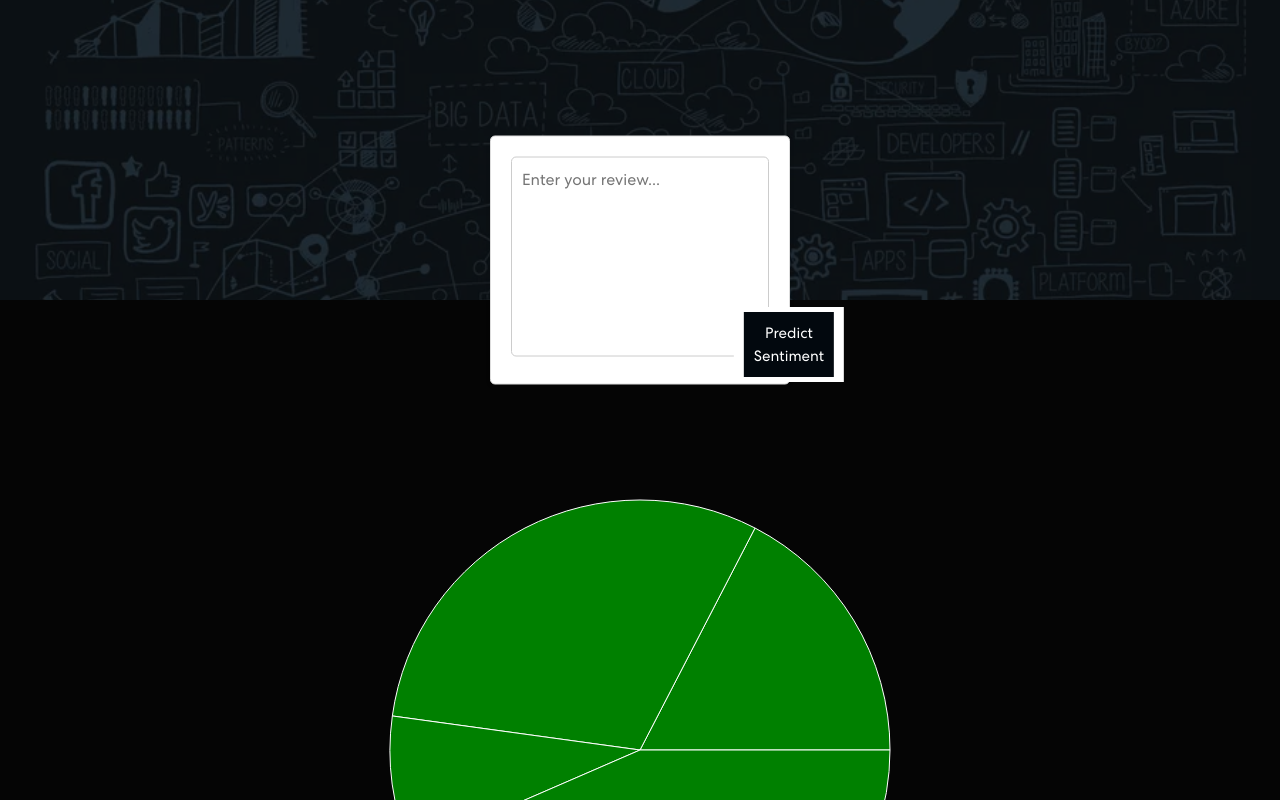
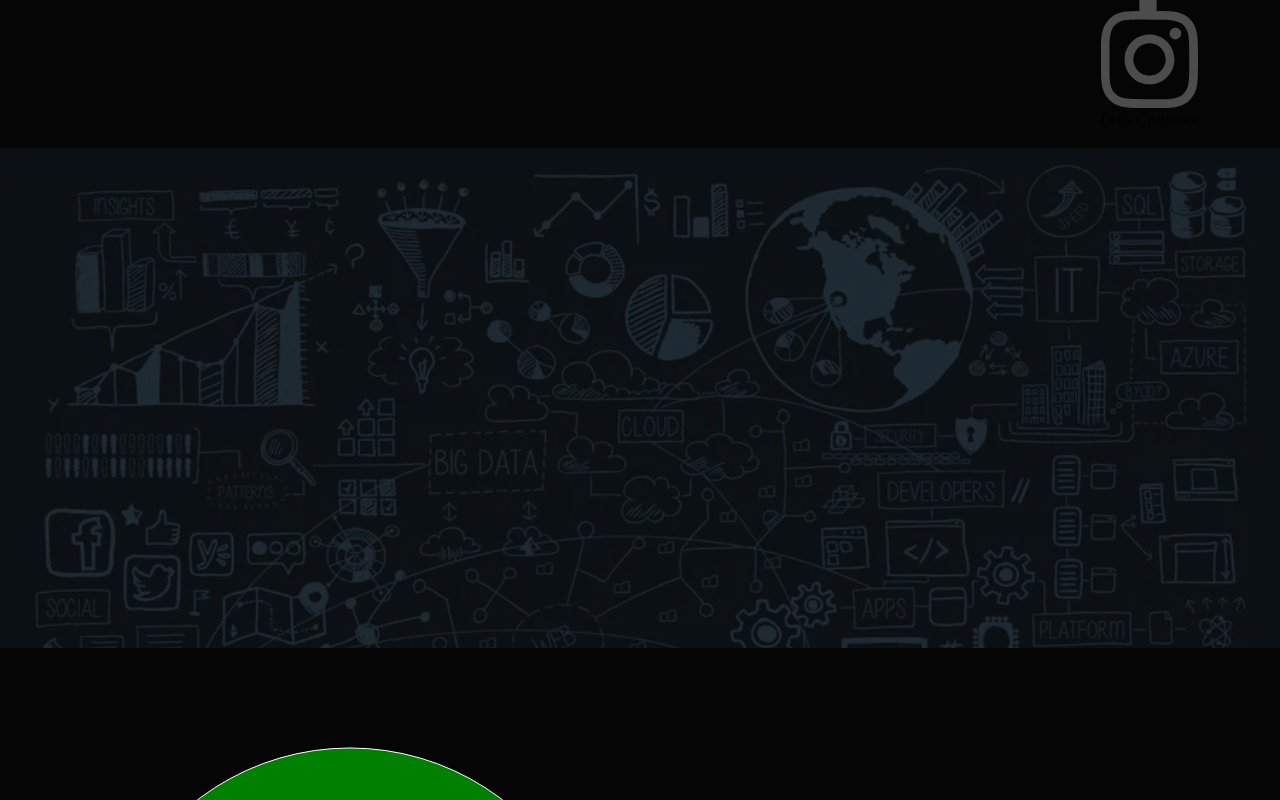
Before and after one commit to luckyim0519/AMD-hacakthon, a React (Create React App) app in the folder market_analysis_website/: page /graph in a window 1280 px wide. Shown: the part 200-1000 px from the top of the page. Built offline with nearby package versions, Linux system fonts and the light colour scheme.

Commit message:
route-problem-fixed

```diff
--- a/market_analysis_website/src/App.js
+++ b/market_analysis_website/src/App.js
@@ -1,30 +1,24 @@
-import React, { useRef } from 'react';
-
+import React from 'react';
 import './App.css';
+import { BrowserRouter as Router, Routes, Route } from 'react-router-dom';
 import { NavBar } from './components/NavBar';
 import { Banner } from './components/Banner';
 import 'bootstrap/dist/css/bootstrap.min.css';
 import { OutputBar } from './components/OutputBar';
 import { Graph } from './components/Graph';
 
-import { BrowserRouter as Router, Routes, Route } from 'react-router-dom';
-
 function App() {
   return (
-
-    <div className="App">
-
-      {/* <InputBar /> */}
-      <Banner />
-      <OutputBar />
-      <Router>
-
+    <Router>
+      <div className="App">
+        <NavBar />
+        <Banner />
         <Routes>
-        <Route path="/graph" element={<Graph />}></Route>
+          <Route path="/" element={<OutputBar />} />
+          <Route path="/graph" element={<Graph />} />
         </Routes>
-      </Router>
-
-    </div>
+      </div>
+    </Router>
   );
 }
 
--- a/market_analysis_website/src/components/Graph.css
+++ /dev/null
@@ -1,15 +0,0 @@
-/* graph.css */
-
-/* Style for the container of the pie chart */
-.graph-container {
-    display: flex;
-    justify-content: center;
-    align-items: flex-end; /* Align items at the bottom of the container */
-    height: 100vh; /* Set the container height to full viewport height */
-  }
-
-  /* Style for the pie chart */
-  .pie-chart {
-    width: 700px; /* Set the width of the chart */
-    height: 400px; /* Set the height of the chart */
-  }
--- a/market_analysis_website/src/components/Graph.js
+++ b/market_analysis_website/src/components/Graph.js
@@ -2,15 +2,14 @@
 
 import React from 'react';
 import { PieChart, Pie } from 'recharts';
-import './Graph.css'; // Import the CSS file
+
 
 export const Graph = () => {
     // Sample data
     const data = [
         { name: 'Geeksforgeeks', students: 400 },
-        { name: 'Technical scripter', students: 700 },
-        { name: 'Geek-i-knack', students: 200 },
-        { name: 'Geek-o-mania', students: 1000 }
+        { name: 'Technical scripter', students: 700 }
+
     ];
 
     return (
--- a/market_analysis_website/src/components/InputBar.css
+++ /dev/null
@@ -1,44 +0,0 @@
-/* InputBar.css */
-
-.input_div {
-    position: fixed;
-    top: 50%; /* Place the div at the vertical center */
-    left: 50%; /* Place the div at the horizontal center */
-    transform: translate(-50%, -50%); /* Center the div */
-    z-index: 999; /* Ensure the div appears above other content */
-    width: 300px; /* Adjust width as needed */
-    padding: 20px;
-    background-color: #ffffff;
-    border: 1px solid #dddddd;
-    border-radius: 5px;
-    box-shadow: 0 2px 4px rgba(0, 0, 0, 0.1);
-  }
-
-  /* Styling for the input element */
-  .input-container {
-    margin-bottom: 10px;
-  }
-
-  .input-container input {
-    width: 100%;
-    padding: 10px;
-    font-size: 16px;
-    border: 1px solid #cccccc;
-    border-radius: 5px;
-  }
-
-  /* Styling for the submit button */
-  .submit-button button {
-    width: 100%;
-    padding: 10px;
-    background-color: #007bff;
-    color: #ffffff;
-    border: none;
-    border-radius: 5px;
-    cursor: pointer;
-    transition: background-color 0.3s ease;
-  }
-
-  .submit-button button:hover {
-    background-color: #0056b3;
-  }
--- a/market_analysis_website/src/components/InputBar.js
+++ b/market_analysis_website/src/components/InputBar.js
@@ -5,7 +5,7 @@ import React, { useState } from 'react';
 
 export const InputBar = () => {
   // State to manage the user input
-  const [userInput, setUserInput] = useState('');
+  const [userInput, setUserInput] = useState(null);
 
   // Handler function to update the state on user input change
   const handleInputChange = (e) => {
--- a/market_analysis_website/src/components/NavBar.js
+++ b/market_analysis_website/src/components/NavBar.js
@@ -10,7 +10,7 @@ export const NavBar = () => {
 
     const {activeLink, setActiveLink} = useState('home');
     const {scrolled, setScrolled} = useState(false);
-
+/* IF NOT THIS  CAUSE THE EERORRRR!!!
     useEffect(() => {
         const onScroll = () => {
             if(window.scrollY > 50) {
@@ -25,6 +25,7 @@ export const NavBar = () => {
         return () => window.removeEventListener("scroll", onScroll)
 
     }, [])
+    */
 
     const onUpdateActiveLink = (value) => {
         setActiveLink(value);
```
